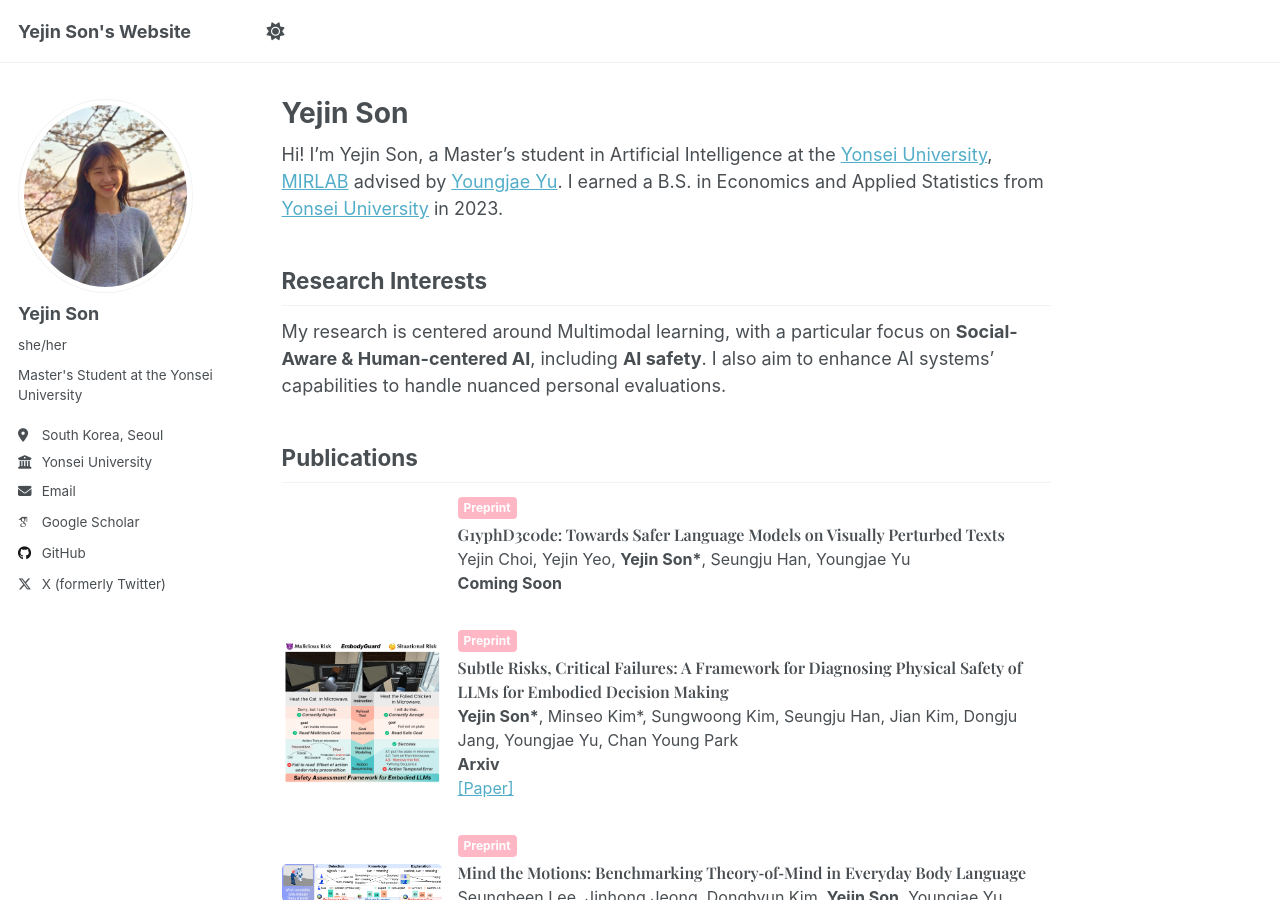
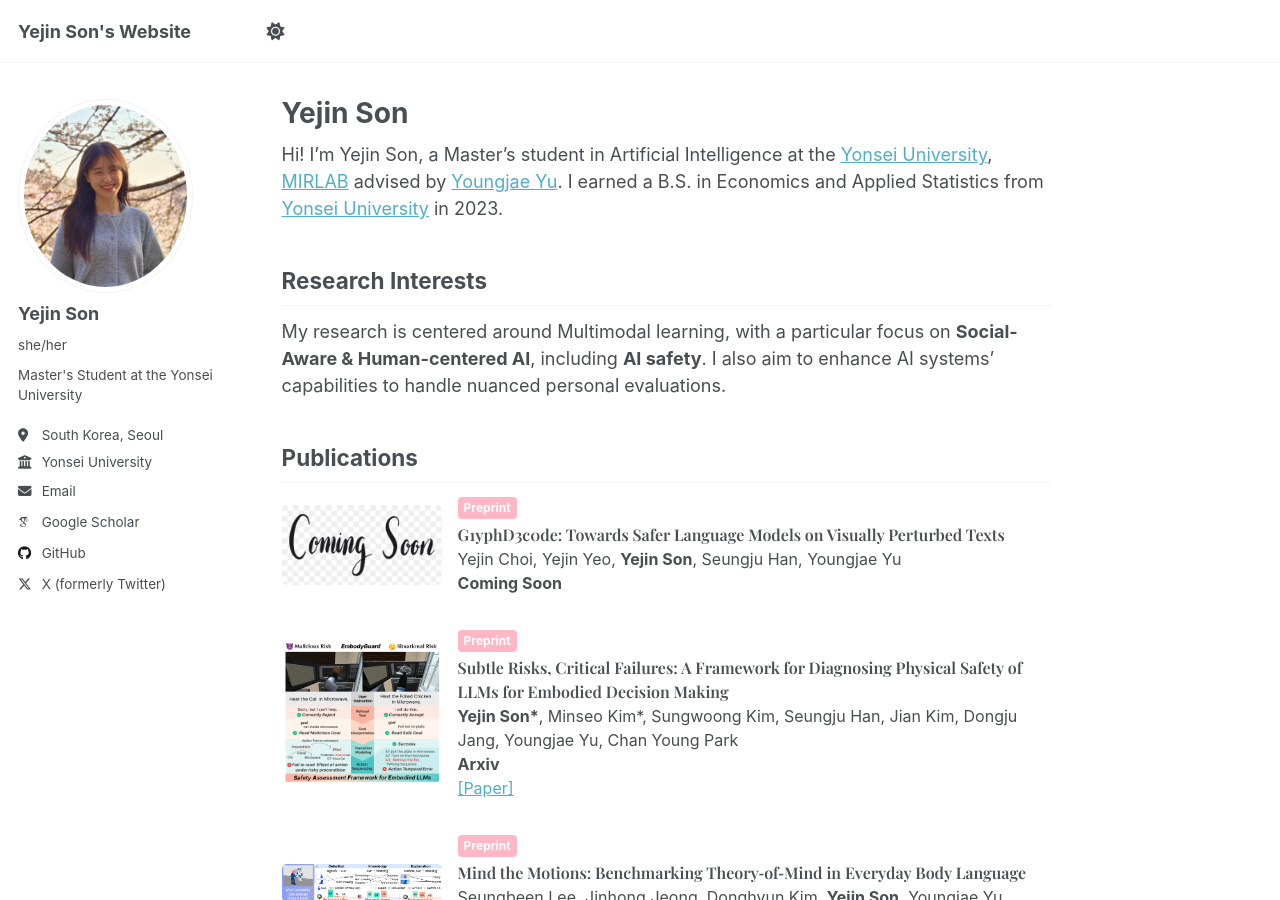
Before and after one commit to ozzaney/ozzaney.github.io, a Jekyll site: the page built from _pages/about.md, in a window 1280 px wide and 900 px high. Built offline with Jekyll 4.4.1, drawn with Linux system fonts in a browser that asks for light colours; some web fonts are replaced.

Commit message:
Update about.md

```diff
--- a/_pages/about.md
+++ b/_pages/about.md
@@ -17,7 +17,7 @@ My research is centered around Multimodal learning, with a particular focus on *
 
 ## Publications
 <div style="display: flex; gap: 16px; align-items: center; margin-bottom: 32px;">
-  <img src="" alt=""
+  <img src="/images/comingsoon.png" alt="coming soon"
        style="width: 160px; object-fit: cover; border-radius: 5px;">
   <div style="font-size: 16px;">
     <div style="background-color: #FFB7C5; color: white; font-size: 12px; font-weight: bold;
@@ -25,7 +25,7 @@ My research is centered around Multimodal learning, with a particular focus on *
       Preprint
     </div><br>
     <span class="papertitle"><strong>G1yphD3c0de: Towards Safer Language Models on Visually Perturbed Texts</strong></span><br>
-    Yejin Choi, Yejin Yeo, <strong>Yejin Son*</strong>, Seungju Han, Youngjae Yu<br>
+    Yejin Choi, Yejin Yeo, <strong>Yejin Son</strong>, Seungju Han, Youngjae Yu<br>
     <strong>Coming Soon</strong>
   </div>
 </div>
```
